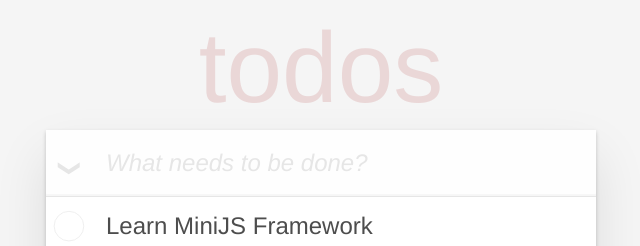
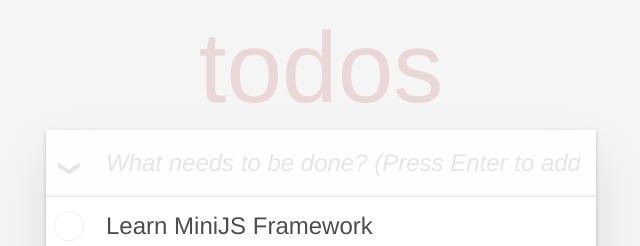
Before and after one commit to hezronokwach/MiniJS-Framework, a website with bundled scripts: page examples/todomvc/index.html in a window 1280 px wide. Shown: the top 246 px of the page, 319-959 px from the left. Built offline with nearby package versions, Linux system fonts and the light colour scheme.

Commit message:
feat: update placeholder text for new todo input in TodoMVC

```diff
--- a/examples/todomvc/index.html
+++ b/examples/todomvc/index.html
@@ -5,12 +5,13 @@
     <meta name="viewport" content="width=device-width, initial-scale=1.0">
     <title>TodoMVC - MiniJS Framework</title>
     <link rel="stylesheet" href="style.css">
+    <link rel="stylesheet" href="animations.css">
 </head>
 <body>
     <section class="todoapp">
         <header class="header">
             <h1>todos</h1>
-            <input class="new-todo" placeholder="What needs to be done?" autofocus>
+            <input class="new-todo" placeholder="What needs to be done? (Press Enter to add)" autofocus>
         </header>
 
         <!-- This section should be hidden by default and shown when there are todos -->
```
